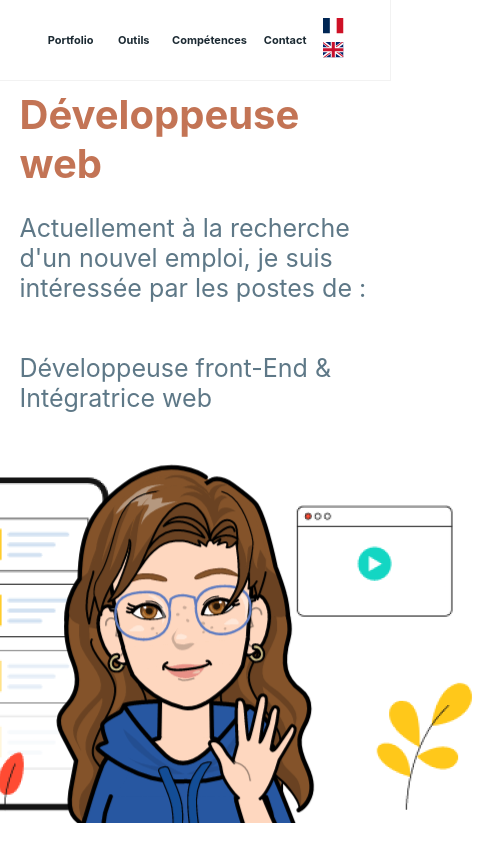
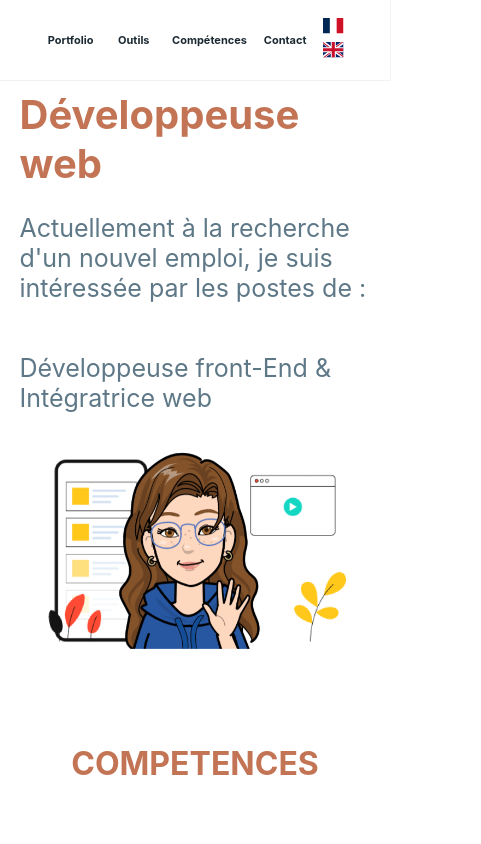
Before and after one commit to Zubiik/curiculum_vitae, a React (Create React App) app: page / in a window 390 px wide. Shown: the top 844 px of the page, 481 px wide, since content can reach past the window. Built offline with nearby package versions, Linux system fonts and the light colour scheme.

Commit message:
fix: mobile design

```diff
--- a/src/Header/styled.js
+++ b/src/Header/styled.js
@@ -8,7 +8,6 @@ export const Container = styled.div`
   align-items: center;
   min-height: 500px;
   @media all and (max-width: 480px) {
-    width: 100%;
     display: flex;
     flex-direction: column;
     padding: 0;
@@ -23,7 +22,11 @@ export const TextContainer = styled.div`
   }
 `;
 
-export const ProfilPicture = styled.img``;
+export const ProfilPicture = styled.img`
+  @media all and (max-width: 480px) {
+    width: 80%;
+  }
+`;
 
 export const TextCustom = styled.div`
   color: ${({ theme }) => theme.colors.copperRed};
--- a/src/index.css
+++ b/src/index.css
@@ -29,8 +29,7 @@ h3 {
   margin: 0;
 }
 
-p {
-}
+
 a {
   color: inherit;
   text-decoration: none;
```
